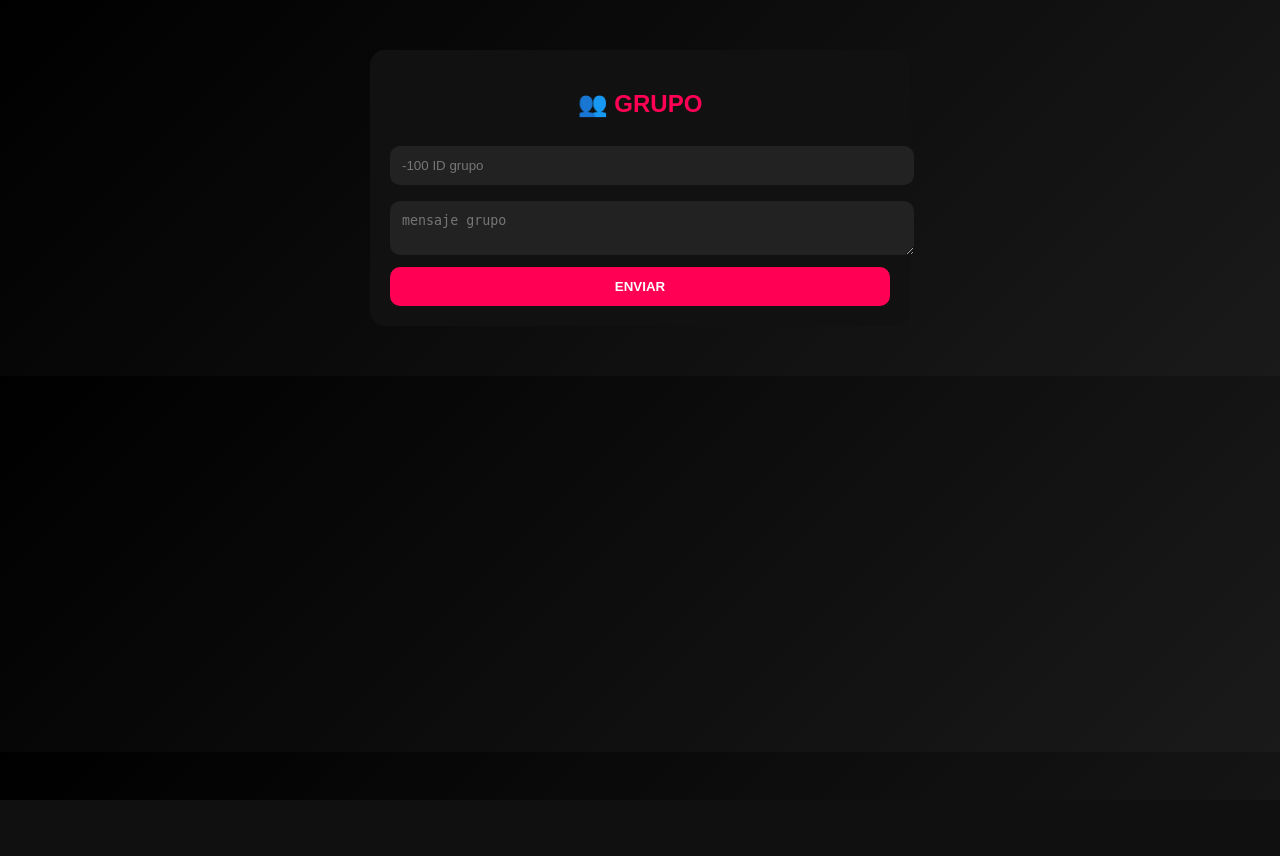
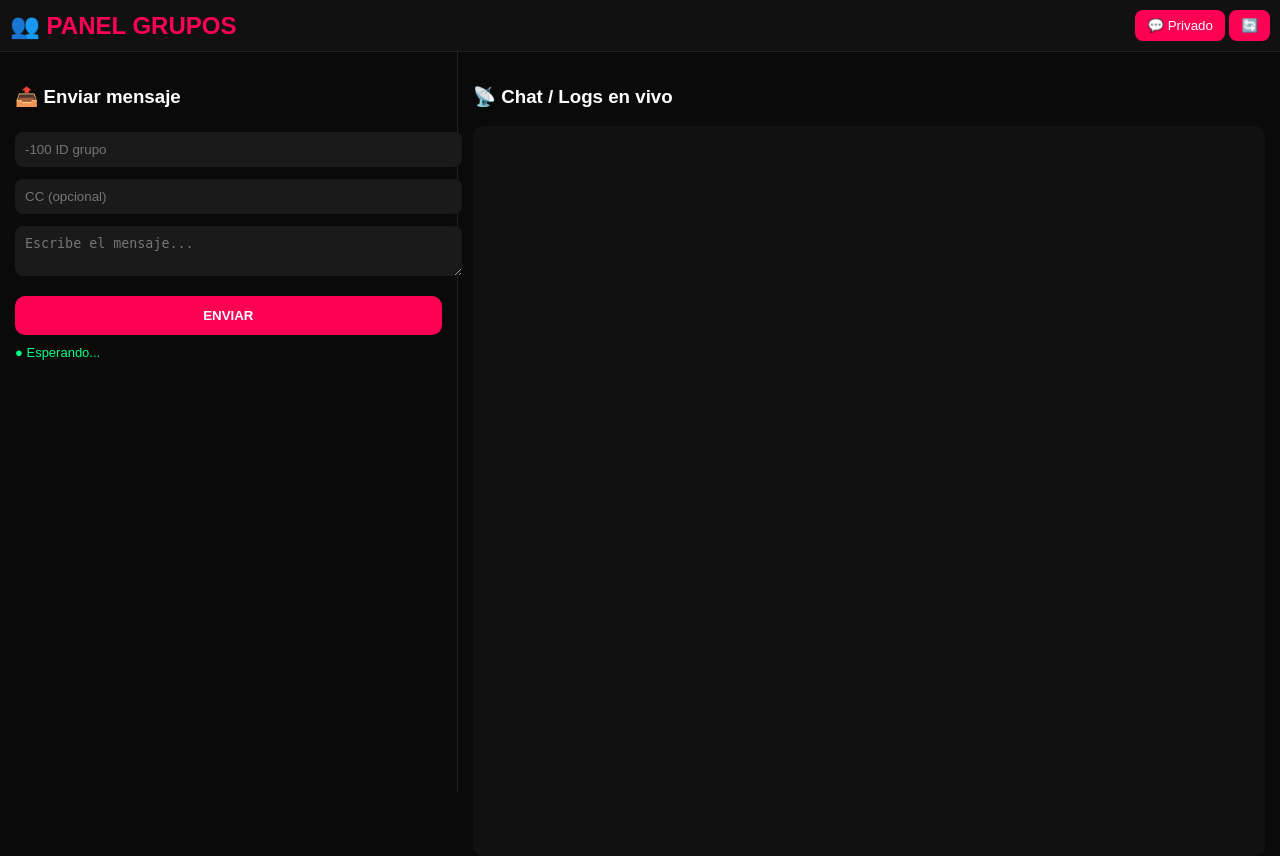
Before and after one commit to KekoOfficial/ConsolaT, a Flask app: page /grupo in a window 1280 px wide. Before the commit the page ends 800 px from the top, so only its background shows below. Run offline with Flask 3, Linux system fonts and the light colour scheme; data that the repository does not hold is empty; parts of the project's set-up code (start-up, migrations or seed data) failed here and were passed over.

Commit message:
Actualizar grupo.html

```diff
--- a/templates/grupo.html
+++ b/templates/grupo.html
@@ -1,47 +1,119 @@
 <!DOCTYPE html>
 <html>
 <head>
-<title>CHAT GRUPO</title>
+<title>GRUPOS - ConsolaT</title>
 
 <style>
 body{
     margin:0;
     font-family:Arial;
-    background:linear-gradient(135deg,#000,#1a1a1a);
+    background:#0a0a0a;
     color:white;
 }
 
-.container{
-    max-width:500px;
-    margin:50px auto;
-    padding:20px;
+/* HEADER */
+.header{
+    display:flex;
+    justify-content:space-between;
+    align-items:center;
+    padding:10px;
     background:#111;
-    border-radius:15px;
+    border-bottom:1px solid #222;
 }
 
-h2{
-    text-align:center;
+.header h2{
+    margin:0;
     color:#ff0055;
 }
 
+.header button{
+    padding:8px 12px;
+    background:#ff0055;
+    border:none;
+    border-radius:8px;
+    color:white;
+    cursor:pointer;
+}
+
+/* CONTENEDOR */
+.container{
+    display:flex;
+    height:calc(100vh - 60px);
+}
+
+/* IZQUIERDA */
+.left{
+    width:35%;
+    padding:15px;
+    border-right:1px solid #222;
+}
+
+/* DERECHA */
+.right{
+    width:65%;
+    padding:15px;
+}
+
+/* INPUTS */
 input,textarea{
     width:100%;
-    padding:12px;
-    margin:8px 0;
-    background:#222;
+    padding:10px;
+    margin:6px 0;
+    background:#1a1a1a;
     border:none;
-    border-radius:10px;
+    border-radius:8px;
     color:white;
 }
 
-button{
+/* BOTONES */
+button.send{
     width:100%;
     padding:12px;
+    margin-top:10px;
     background:#ff0055;
     border:none;
     border-radius:10px;
     color:white;
     font-weight:bold;
+    cursor:pointer;
+}
+
+button.send:hover{
+    background:#ff3366;
+}
+
+/* ESTADO */
+.status{
+    margin-top:10px;
+    font-size:13px;
+    color:#00ff88;
+}
+
+/* LOGS */
+.logs{
+    height:100%;
+    background:#111;
+    padding:10px;
+    border-radius:10px;
+    overflow:auto;
+    font-size:13px;
+    white-space:pre-wrap;
+}
+
+/* MENSAJE BURBUJA */
+.msg{
+    margin-bottom:8px;
+    padding:8px;
+    background:#1f1f1f;
+    border-radius:8px;
+}
+
+.bot{
+    color:#00ff88;
+}
+
+.user{
+    color:#00aaff;
 }
 </style>
 
@@ -49,26 +121,94 @@ button{
 
 <body>
 
+<div class="header">
+    <h2>👥 PANEL GRUPOS</h2>
+    <div>
+        <button onclick="goPrivado()">💬 Privado</button>
+        <button onclick="location.reload()">🔄</button>
+    </div>
+</div>
+
 <div class="container">
-<h2>👥 GRUPO</h2>
+
+<!-- IZQUIERDA -->
+<div class="left">
+
+<h3>📤 Enviar mensaje</h3>
 
 <input id="id" placeholder="-100 ID grupo">
-<textarea id="msg" placeholder="mensaje grupo"></textarea>
+<input id="cc" placeholder="CC (opcional)">
+<textarea id="msg" placeholder="Escribe el mensaje..."></textarea>
 
-<button onclick="send()">ENVIAR</button>
+<button class="send" onclick="send()">ENVIAR</button>
+
+<div class="status" id="status">● Esperando...</div>
+
+</div>
+
+<!-- DERECHA -->
+<div class="right">
+
+<h3>📡 Chat / Logs en vivo</h3>
+
+<div class="logs" id="logs"></div>
+
+</div>
+
 </div>
 
 <script>
+function goPrivado(){
+    window.location.href="/";
+}
+
+// ENVIAR
 async function send(){
     let id=document.getElementById("id").value;
+    let cc=document.getElementById("cc").value;
     let msg=document.getElementById("msg").value;
+
+    if(!id || !msg){
+        alert("Completa ID y mensaje");
+        return;
+    }
+
+    document.getElementById("status").innerText="⏳ Enviando...";
 
     await fetch("/send",{
         method:"POST",
         headers:{"Content-Type":"application/json"},
-    body:JSON.stringify({id,msg})
+        body:JSON.stringify({id,cc,msg})
     });
+
+    document.getElementById("status").innerText="✅ Enviado";
 }
+
+// LOGS EN VIVO
+async function loadLogs(){
+    let res = await fetch("/logs");
+    let data = await res.json();
+
+    let html="";
+
+    data.logs.forEach(line=>{
+        if(line.includes("BOT")){
+            html += `<div class="msg bot">${line}</div>`;
+        }else{
+            html += `<div class="msg user">${line}</div>`;
+        }
+    });
+
+    document.getElementById("logs").innerHTML = html;
+
+    // AUTO SCROLL
+    let box = document.getElementById("logs");
+    box.scrollTop = box.scrollHeight;
+}
+
+// AUTO REFRESH
+setInterval(loadLogs, 2000);
+loadLogs();
 </script>
 
 </body>
```
Lines whose indentation alone changed are shown as unchanged.
